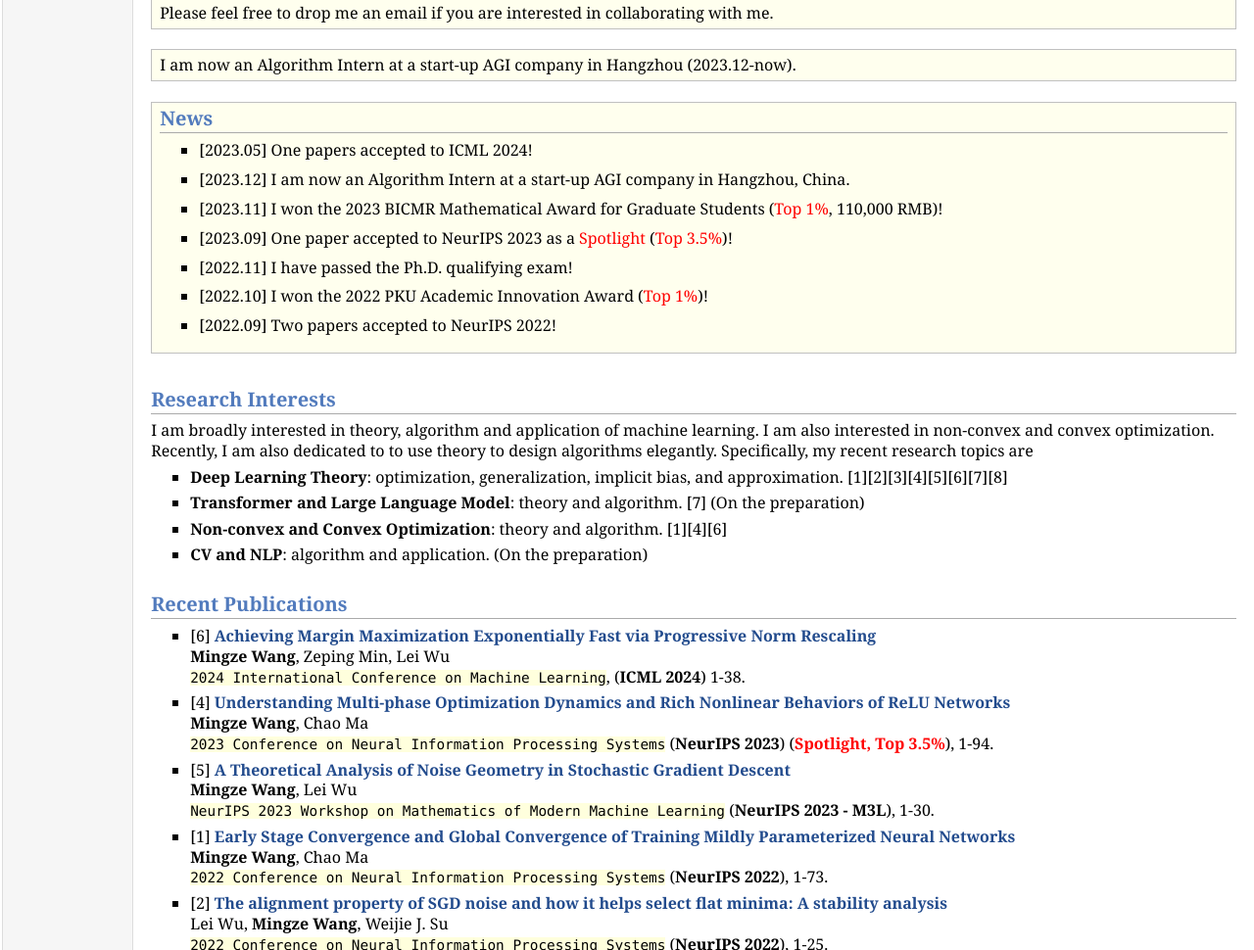
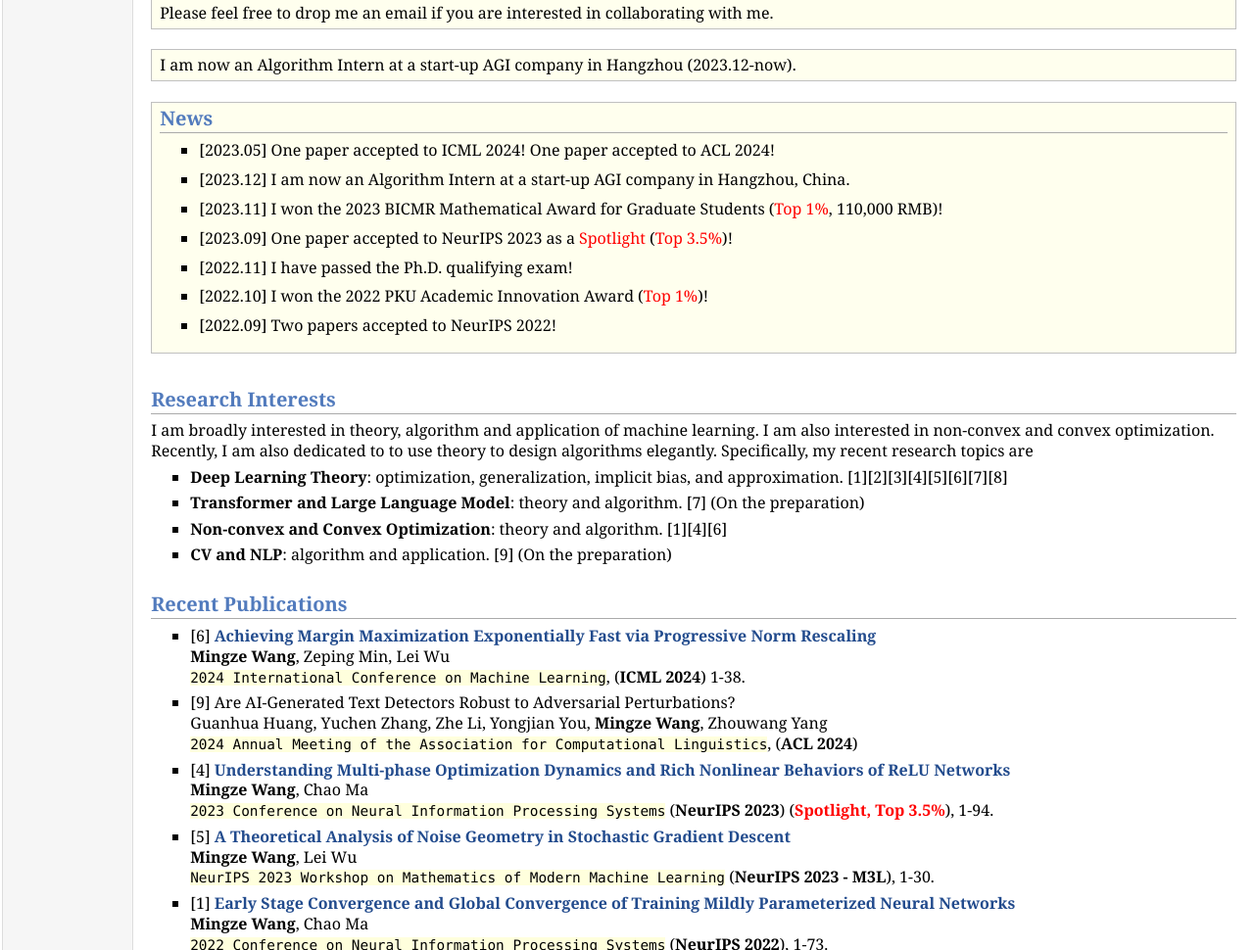
Before and after one commit to wmz9/wmz9.github.io, a plain HTML site: page index.html in a window 1280 px wide. Shown: the part 475-1445 px from the top of the page at 98% size. Drawn offline with Linux system fonts and the light colour scheme.

Commit message:
20240516

```diff
--- a/index.html
+++ b/index.html
@@ -50,7 +50,7 @@ Beijing, China, 100084<br /></p>
 <div class="blockcontent">
 <h2>News</h2>
 <ul>
-<li><p>[2023.05] One papers accepted to ICML 2024!</p>
+<li><p>[2023.05] One paper accepted to ICML 2024! One paper accepted to ACL 2024!</p>
 </li>
 <li><p>[2023.12] I am now an Algorithm Intern at a start-up AGI company in Hangzhou, China.</p>
 </li>
@@ -77,7 +77,7 @@ Specifically, my recent research topics are</p>
 </li>
 <li><p><b>Non-convex and Convex Optimization</b>: theory and algorithm. [1][4][6]</p>
 </li>
-<li><p><b>CV and NLP</b>: algorithm and application. (On the preparation)</p>
+<li><p><b>CV and NLP</b>: algorithm and application. [9] (On the preparation)</p>
 </li>
 </ul>
 <h2>Recent Publications</h2>
@@ -85,6 +85,10 @@ Specifically, my recent research topics are</p>
 <li><p>[6] <a href="https://arxiv.org/abs/2311.14387"><b>Achieving Margin Maximization Exponentially Fast via Progressive Norm Rescaling</b></a> <br />
 <b>Mingze Wang</b>, Zeping Min, Lei Wu<br />
 <tt>2024 International Conference on Machine Learning</tt>, (<b>ICML 2024</b>) 1-38.</p>
+</li>
+<li><p>[9] Are AI-Generated Text Detectors Robust to Adversarial Perturbations? <br />
+Guanhua Huang, Yuchen Zhang, Zhe Li, Yongjian You, <b>Mingze Wang</b>, Zhouwang Yang<br />
+<tt>2024 Annual Meeting of the Association for Computational Linguistics</tt>, (<b>ACL 2024</b>)</p>
 </li>
 <li><p>[4] <a href="https://arxiv.org/abs/2305.12467"><b>Understanding Multi-phase Optimization Dynamics and Rich Nonlinear Behaviors of ReLU Networks</b></a> <br />
 <b>Mingze Wang</b>, Chao Ma<br />
```
Also changed, not shown: research.html (+5 -3 lines), 2 other files.
